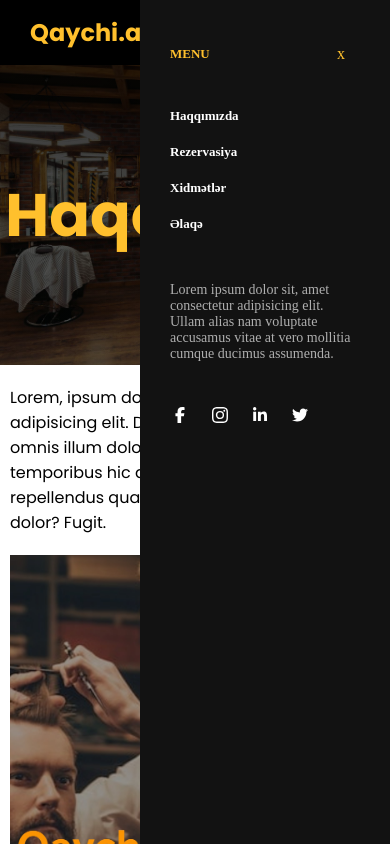
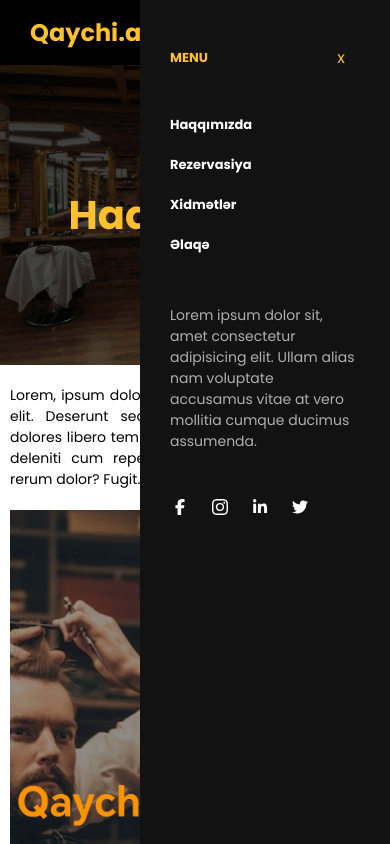
Before and after one commit to ShahriyarMammadov/qaychi.az_web, a React (Vite) app: page /haqqimizda in a window 390 px wide. Both pictures are taken after a click on the element 350 px from the left and 32 px from the top of the page. Shown: the top 844 px of the page. Built offline with nearby package versions, Linux system fonts and the light colour scheme.

Commit message:
aboutpage

```diff
--- a/src/layouts/header/index.jsx
+++ b/src/layouts/header/index.jsx
@@ -63,33 +63,21 @@ const Header = () => {
           </div>
 
           <nav>
-            <div
-              onClick={() => {
-                setSubMenu(subMenu === 1 ? 0 : 1);
-              }}
-            >
-              <Link to={"/haqqimizda"}>Haqqımızda</Link>
-            </div>
+            <Link to={"/haqqimizda"} onClick={() => setOpen(false)}>
+              Haqqımızda
+            </Link>
 
             <Link to={"/rezervation"} onClick={() => setOpen(false)}>
               Rezervasiya
             </Link>
 
-            <div
-              onClick={() => {
-                setSubMenu(subMenu === 2 ? 0 : 2);
-              }}
-            >
-              <Link to={"/services"}>Xidmətlər</Link>
-            </div>
+            <Link to={"/services"} onClick={() => setOpen(false)}>
+              Xidmətlər
+            </Link>
 
-            <div
-              onClick={() => {
-                setSubMenu(subMenu === 2 ? 0 : 2);
-              }}
-            >
-              <Link to={"/contact"}>Əlaqə</Link>
-            </div>
+            <Link to={"/contact"} onClick={() => setOpen(false)}>
+              Əlaqə
+            </Link>
           </nav>
 
           <p>
@@ -100,7 +88,7 @@ const Header = () => {
 
           <div className="socialMediaIcons">
             <a
-              href="https://www.facebook.com/NatureFriends"
+              href="https://www.facebook.com"
               target="_blank"
               rel="noopener noreferrer"
             >
@@ -108,7 +96,7 @@ const Header = () => {
             </a>
 
             <a
-              href="https://www.instagram.com/naturefriendsaz/"
+              href="https://www.instagram.com"
               target="_blank"
               rel="noopener noreferrer"
             >
@@ -116,7 +104,7 @@ const Header = () => {
             </a>
 
             <a
-              href="https://www.facebook.com/NatureFriends"
+              href="https://www.facebook.com"
               target="_blank"
               rel="noopener noreferrer"
             >
@@ -124,7 +112,7 @@ const Header = () => {
             </a>
 
             <a
-              href="https://www.facebook.com/NatureFriends"
+              href="https://www.facebook.com"
               target="_blank"
               rel="noopener noreferrer"
             >
--- a/src/layouts/header/index.scss
+++ b/src/layouts/header/index.scss
@@ -1,3 +1,5 @@
+@import url("https://fonts.googleapis.com/css?family=Poppins:400,700,900");
+
 header {
     background-color: black;
     padding: 15px 10px;
@@ -72,6 +74,7 @@ header {
         transform: translateX(100%);
         transition: opacity 0.3s ease, all 0.5s ease;
         pointer-events: none;
+        font-family: "Poppins", sans-serif;
 
         &.open {
             visibility: visible;
--- a/src/pages/aboutPage/index.scss
+++ b/src/pages/aboutPage/index.scss
@@ -30,4 +30,41 @@
             }
         }
     }
+
+    @media only screen and (max-width: 800px) {
+        .heroImage {
+            .container {
+                h2 {
+                    font-size: 50px;
+                }
+            }
+        }
+    }
+
+    @media only screen and (max-width: 600px) {
+        .heroImage {
+            .container {
+                h2 {
+                    font-size: 45px;
+                }
+            }
+        }
+
+        .container {
+            .description {
+                text-align: justify;
+                font-size: 14px;
+            }
+        }
+    }
+
+    @media only screen and (max-width: 425px) {
+        .heroImage {
+            .container {
+                h2 {
+                    font-size: 40px;
+                }
+            }
+        }
+    }
 }
```
